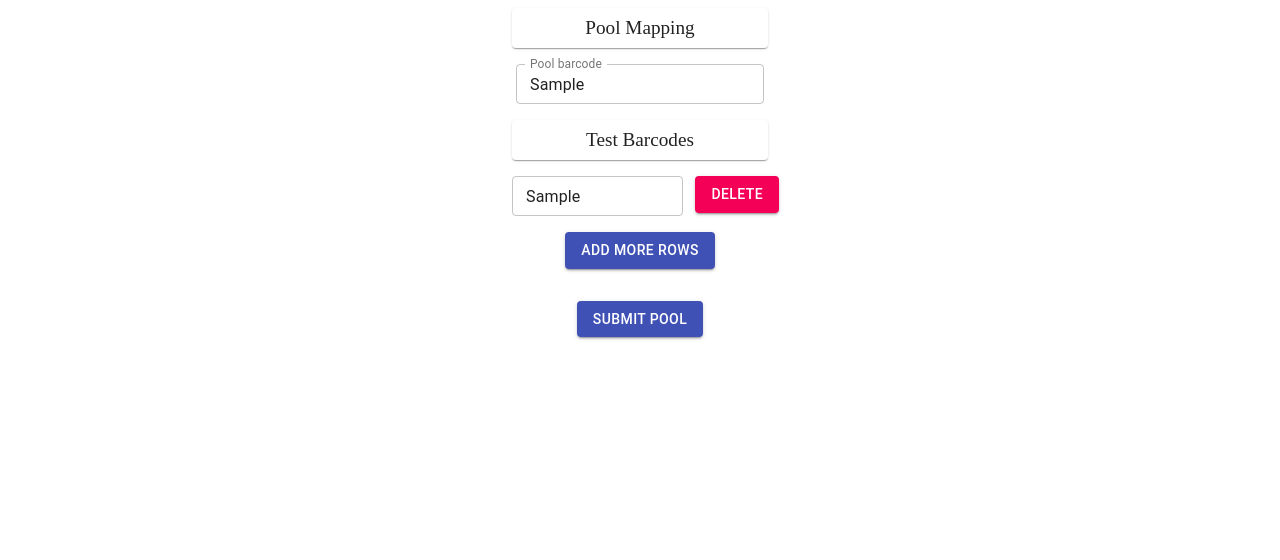
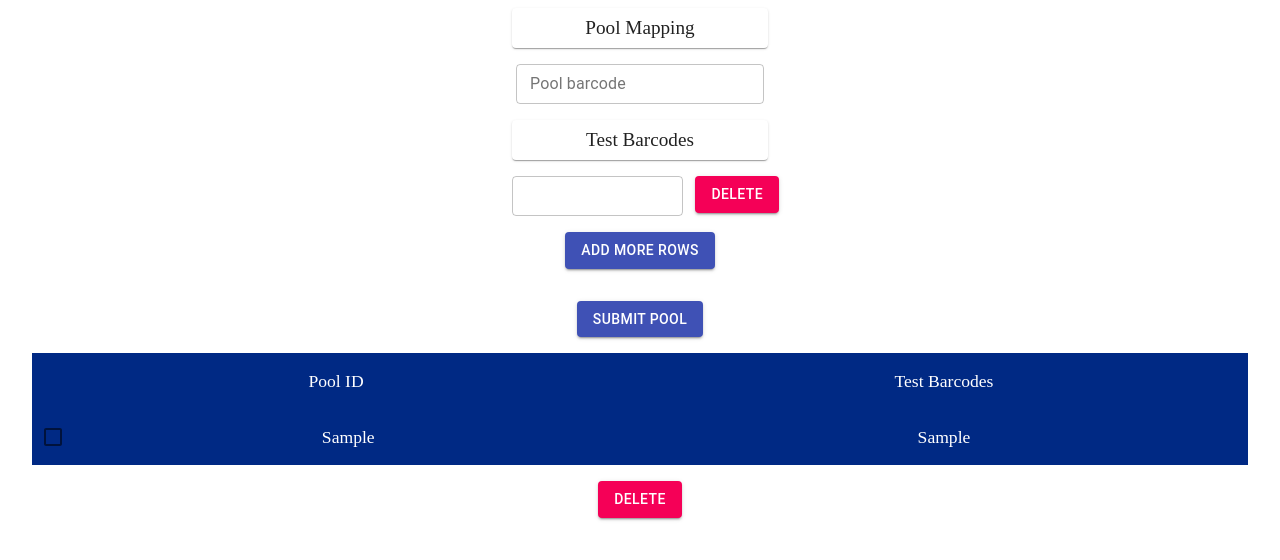
Before and after one commit to alawngnome/COVID-testing, a React (Create React App) app: page /poolmapping in a window 1280 px wide. Both pictures are taken after typing "Sample", "Sample" into the empty fields and a click on the button "SUBMIT POOL". Shown: the top 560 px of the page. Built offline with nearby package versions, Linux system fonts and the light colour scheme.

Commit message:
pool mapping client side done

```diff
--- a/src/Components/PoolMapping.js
+++ b/src/Components/PoolMapping.js
@@ -1,3 +1,4 @@
+// imports
 import React, { useState } from 'react';
 import {
   Container,
@@ -9,6 +10,7 @@ import {
 } from '@material-ui/core';
 import { makeStyles } from '@material-ui/core/styles';
 
+// styles
 const useStyles = makeStyles({
   root: {
     display: 'flex',
@@ -16,6 +18,8 @@ const useStyles = makeStyles({
     alignItems: 'center',
     flexDirection: 'column',
   },
+
+  // Pool Mapping
   header: {
     display: 'flex',
     justifyContent: 'center',
@@ -26,6 +30,8 @@ const useStyles = makeStyles({
     fontWeight: '500',
     fontSize: '1.2em',
   },
+
+  // Test Barcodes
   subheader: {
     display: 'flex',
     justifyContent: 'center',
@@ -37,35 +43,90 @@ const useStyles = makeStyles({
     fontSize: '1.2em',
     marginTop: '2vh',
   },
+
+  // Textfields for test barcodes
   textField: {
     marginTop: '2vh',
   },
+
+  // Root of the grid of Test barcodes
   gridRoot: {
     display: 'flex',
     direction: 'column',
     width: '20vw',
   },
+
+  // Each Entry in Test Barcode (TextField, Button)
   gridItem: {
     marginTop: '2vh',
     display: 'flex',
     direction: 'row',
     justifyContent: 'center',
   },
+
+  // Delete Button for each textfield
   deleteButton: {
     marginLeft: '1vw',
   },
+
+  // Button for adding another Test Barcode entry (TextField, Button) row
   addRowButton: {
     marginTop: '2vh',
     marginBottom: '4vh',
   },
-  submitButton: {},
+
+  // Second grid containing Pools, barcodes for each pool
+  gridRoot2: {
+    marginTop: '2vh',
+    display: 'flex',
+    justifyContent: 'center',
+  },
+
+  // Each row in the second grid containing the pools, and barcodes for each pool
+  gridItem2: {
+    backgroundColor: '#002984',
+    minHeight: '5vh',
+    display: 'flex',
+    alignItems: 'center',
+    direction: 'row',
+  },
+
+  // Each of the two text sections inside gridItem2 (Pool ID and Test Barcode)
+  gridItemPart: {
+    font: 'roboto',
+    fontSize: '1.1em',
+    color: 'white',
+  },
+
+  // The text inside of each gridItemPart
+  text: {
+    textAlign: 'center',
+  },
+
+  // Final Delete Button for deleting entries in the second grid
+  button: {
+    marginTop: '2vh',
+  },
 });
 
+// component
 function PoolMapping() {
+  // contains styles
   const classes = useStyles();
 
-  const [rows, setRows] = useState([1]);
+  // states
+  const [rows, setRows] = useState([1]); // keeps count of how many test barcodes there are currently (add more rows button adds one to this)
+  const [poolBarcode, setPoolBarcode] = useState(''); // Barcode on top, specifying the current pool being entered
+  const [inputBarcode, setInputBarcode] = useState({}); // Barcode entries under Test Barcodes. Stored in an object {1: 123, 2: 456, 3: 789}
+  // Pool entries in the second grid. Each entry is an object {poolBarcode, testBarcode, checked}
+  const [poolEntries, setPoolEntries] = useState([]);
 
+  // handle states
+  const handlePoolBarcode = (e) => {
+    setPoolBarcode(e.target.value); // pool barcode on topmost part of the screen
+  };
+
+  // handle more rows button -> if clicked, add the next counter value to row, and re-render
   const handleMoreRows = () => {
     let tempRows = [];
     rows.forEach((row) => {
@@ -78,12 +139,70 @@ function PoolMapping() {
     setRows(tempRows);
   };
 
+  // for deleting individual test barcode entry (first grid)
   const handleDelete = (rowKey) => {
     setRows(rows.filter((rowState) => rowKey !== rowState));
   };
 
+  // handling the textfields in the first grid
+  const handleBarcode = (e, name) => {
+    setInputBarcode({
+      ...inputBarcode, // get all current values of inputBarcode state
+      [name]: e.target.value, // add new value in the correct slot in the inputBarcode state
+    });
+  };
+
+  // handles submission
+  const handleSubmit = () => {
+    // concatenate all the test barcodes
+
+    let testBarcode = '';
+    for (const key in inputBarcode) {
+      testBarcode += inputBarcode[key] + ',';
+    }
+    if (testBarcode[testBarcode.length - 1] === ',') {
+      testBarcode = testBarcode.substring(0, testBarcode.length - 1);
+    }
+
+    // create a new pool entry using poolBarcode, testBarcode, and a checked value for the checkbox
+    const newPoolEntry = {
+      poolBarcode,
+      testBarcode,
+      checked: false,
+    };
+
+    // update poolEntries state, empty the input states on top
+    let tempEntries = poolEntries;
+    tempEntries.push(newPoolEntry);
+    setPoolEntries(tempEntries);
+    setPoolBarcode('');
+    setInputBarcode({});
+  };
+
+  // handle the checkboxes in second grid.
+  const handleChecked = (e) => {
+    let tempEntries = [];
+    poolEntries.forEach((entry) => {
+      if (entry.poolBarcode === e.target.value) {
+        // e.target.value = poolBarcode of entry being modified
+        let copyEntry = entry;
+        copyEntry.checked = e.target.checked;
+        tempEntries.push(copyEntry);
+      } else {
+        tempEntries.push(entry);
+      }
+    });
+    setPoolEntries(tempEntries);
+  };
+
+  const handleDeletePoolEntries = () => {
+    let tempEntries = poolEntries.filter((entry) => !entry.checked);
+    setPoolEntries(tempEntries);
+  };
+
   return (
     <Container className={classes.root}>
+      {/* header */}
       <Paper className={classes.header}>Pool Mapping</Paper>
       <TextField
         className={classes.textField}
@@ -91,16 +210,27 @@ function PoolMapping() {
         label='Pool barcode'
         variant='outlined'
         size='small'
+        value={poolBarcode}
+        onChange={handlePoolBarcode}
       />
+      {/* subheader */}
       <Paper className={classes.subheader}>Test Barcodes</Paper>
+
+      {/* First Grid Containing all the test barcode entries */}
       <Grid className={classes.gridRoot} container>
         {rows.map((row) => (
           <Grid item className={classes.gridItem} key={row} xs={12}>
             <Grid item xs={8}>
-              <TextField variant='outlined' size='small'>
+              <TextField
+                variant='outlined'
+                size='small'
+                onChange={(e) => handleBarcode(e, row)}
+                value={inputBarcode[row] ? inputBarcode[row] : ''} // if barcode is empty, value is '', otherwise value is inputBarcode[row]
+              >
                 {' '}
               </TextField>
             </Grid>
+            {/* delete button for each test barcode entry */}
             <Grid item xs={4}>
               <Button
                 className={classes.deleteButton}
@@ -114,6 +244,8 @@ function PoolMapping() {
           </Grid>
         ))}
       </Grid>
+
+      {/* handle more rows button */}
       <Button
         className={classes.addRowButton}
         variant='contained'
@@ -122,12 +254,56 @@ function PoolMapping() {
       >
         Add More Rows
       </Button>
+
+      {/* submit pool button */}
+      <Button variant='contained' color='primary' onClick={handleSubmit}>
+        Submit Pool
+      </Button>
+
+      {/* second grid containing submitted pool entries */}
+      <Grid className={classes.gridRoot2} container>
+        {/* header for second grid */}
+        <Grid className={classes.gridItem2} item xs={12}>
+          <Grid className={classes.gridItemPart} item xs={6}>
+            <p className={classes.text}>Pool ID</p>
+          </Grid>
+          <Grid className={classes.gridItemPart} item xs={6}>
+            <p className={classes.text}>Test Barcodes</p>
+          </Grid>
+        </Grid>
+        {/* map the poolEntries and put in each entry */}
+        {poolEntries.map((entry) => (
+          <Grid
+            className={classes.gridItem2}
+            item
+            xs={12}
+            key={entry.poolBarcode}
+          >
+            <Grid className={classes.checkbox} item xs={1}>
+              <Checkbox value={entry.poolBarcode} onChange={handleChecked} />
+            </Grid>
+
+            <Grid className={classes.gridItemPart} item xs={5}>
+              <p className={classes.text} style={{ marginRight: '6vw' }}>
+                {entry.poolBarcode}
+              </p>
+            </Grid>
+
+            <Grid className={classes.gridItemPart} item xs={6}>
+              <p className={classes.text}>{entry.testBarcode}</p>
+            </Grid>
+          </Grid>
+        ))}
+      </Grid>
+
+      {/* final delete button */}
       <Button
-        className={classes.submitButton}
         variant='contained'
-        color='primary'
+        color='secondary'
+        className={classes.button}
+        onClick={handleDeletePoolEntries}
       >
-        Submit Pool
+        Delete
       </Button>
     </Container>
   );
```
